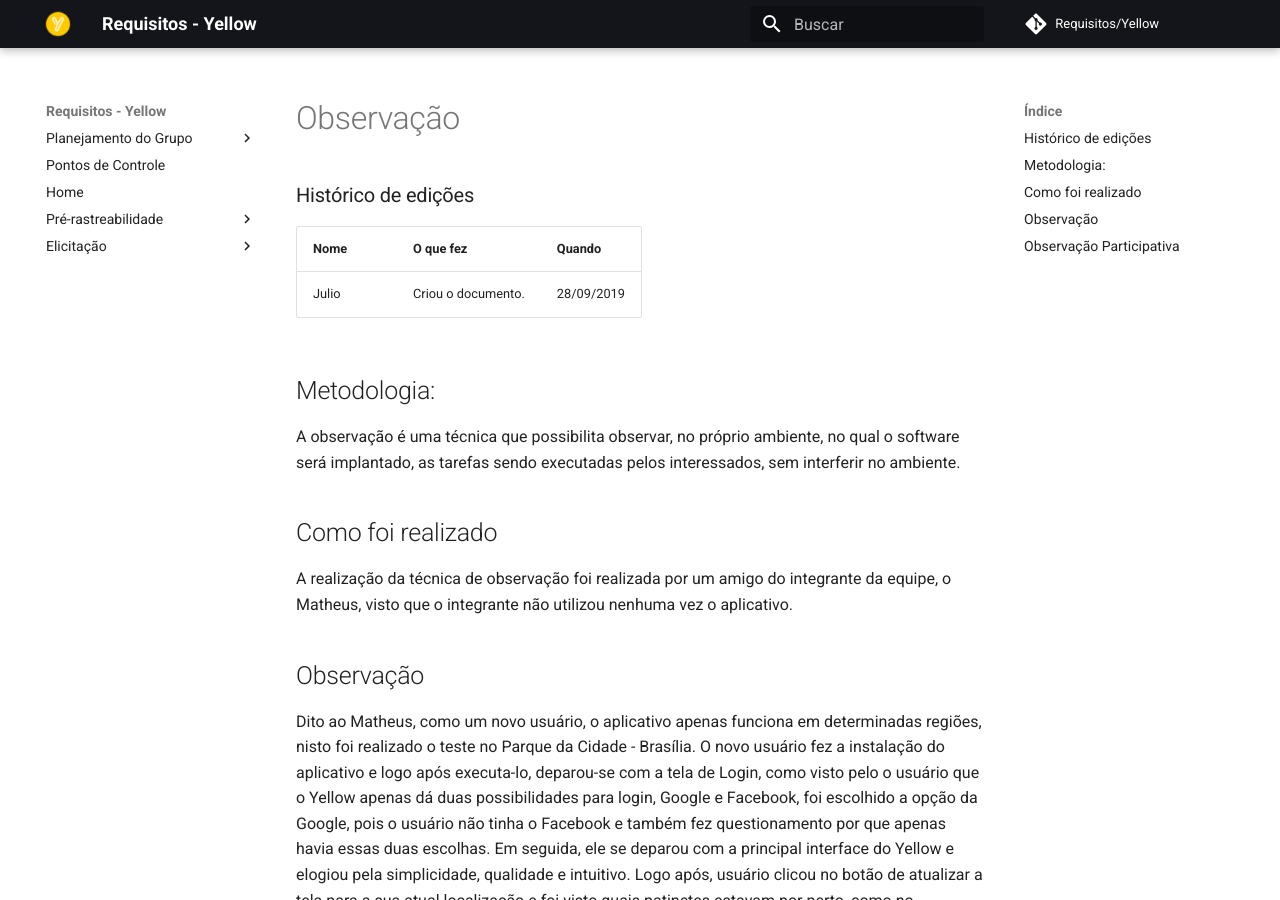
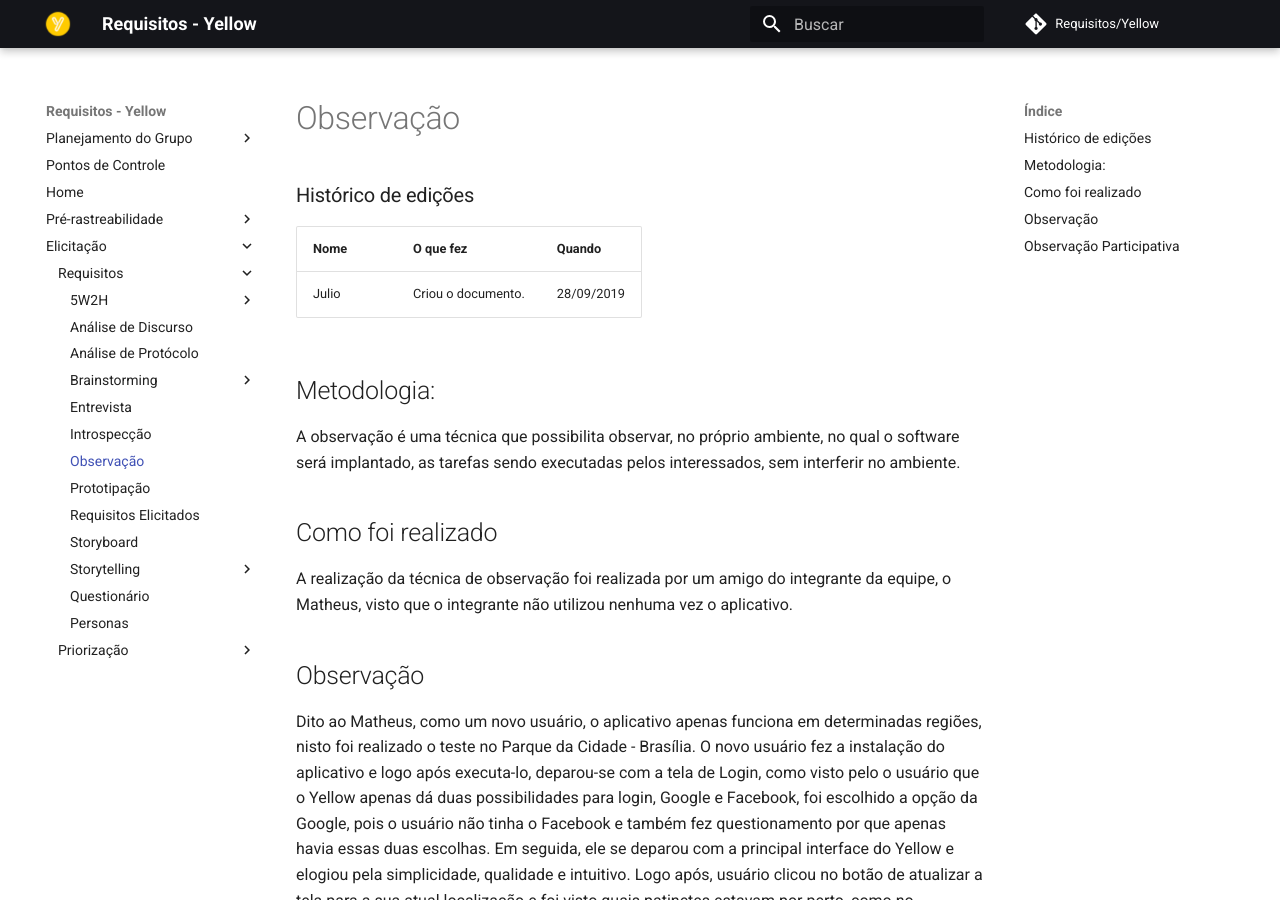
Before and after one commit to me42th/2019.2-Yellow, an MkDocs documentation site: the page built from docs/elicitacao/requisitos/observacao.md, in a window 1280 px wide and 900 px high. Built offline with MkDocs 1.6.1 and Material for MkDocs 9.7.7, drawn with Linux system fonts in a browser that asks for light colours; comment, search, counter and statistics services are not loaded; some of the changed lines change nothing that is shown.

Commit message:
Corrigindo storyboard.

```diff
--- /dev/null
+++ b/docs/elicitacao/requisitos/storyboard.md
@@ -0,0 +1 @@
+![](/img/elicitacao/requisitos/storyboard/storyboard.jpg)
--- a/mkdocs.yml
+++ b/mkdocs.yml
@@ -27,6 +27,7 @@
                 - Brainstorming v1: elicitacao/requisitos/brainstorm_v1.md
             - Entrevista: elicitacao/requisitos/entrevista.md
             - Introspecção: elicitacao/requisitos/introspeccao.md
+            - Observação: elicitacao/requisitos/observacao.md
             - Prototipação: elicitacao/requisitos/prototipacao.md
             - Requisitos Elicitados: elicitacao/requisitos/requisitos_elicitados.md
             - Storyboard: elicitacao/requisitos/storyboard.md
```
Also changed, not shown: docs/elicitacao/requisitos/storyboard.jpg (deleted), docs/img/elicitacao/requisitos/storyboard/storyboard.jpg (added).
